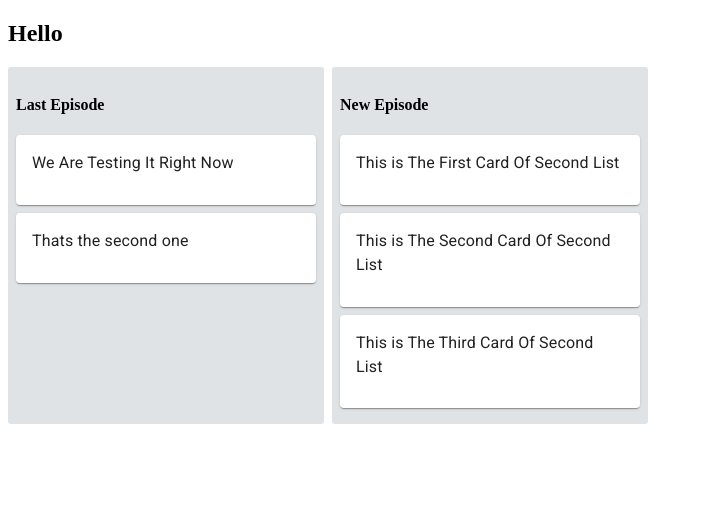
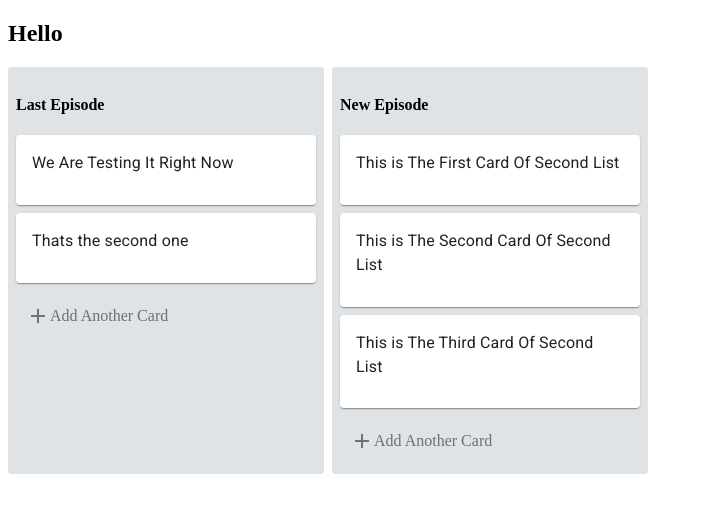
Before and after one commit to Usama26/trello-clone, a React (Create React App) app: page / in a window 1280 px wide. Shown: the top 512 px of the page, without its empty margins (0-703 px from the left). Built offline with nearby package versions, Linux system fonts and the light colour scheme.

Commit message:
autosize input area added

```diff
--- a/package.json
+++ b/package.json
@@ -12,6 +12,7 @@
     "react-dom": "^16.13.1",
     "react-redux": "^7.2.1",
     "react-scripts": "3.4.3",
+    "react-textarea-autosize": "^8.2.0",
     "redux": "^4.0.5"
   },
   "scripts": {
--- a/public/index.html
+++ b/public/index.html
@@ -11,6 +11,8 @@
     />
     <link rel="apple-touch-icon" href="%PUBLIC_URL%/logo192.png" />
     <link rel="stylesheet" href="https://fonts.googleapis.com/css?family=Roboto:300,400,500,700&display=swap" />
+    <link rel="stylesheet" href="https://fonts.googleapis.com/icon?family=Material+Icons">
+
 
     <!--
       manifest.json provides metadata used when your web app is installed on a
--- /dev/null
+++ b/src/componenets/TrelloActionButtion.js
@@ -0,0 +1,89 @@
+import React from 'react';
+import Icon from '@material-ui/core/Icon';
+import Textarea from 'react-textarea-autosize';
+import Card from '@material-ui/core/Card';
+
+class TrelloActionBution extends React.Component {
+
+    state = {
+        formOpen: false,
+        text: ""
+    }
+
+    openForm = () => {
+        this.setState({ formOpen: true })
+    }
+
+    closeForm = () => {
+        this.setState({ formOpen: false })
+    }
+
+    handleInputChange = (e) =>{
+        this.setState({ text: e.target.value })
+    }
+
+    renderAddButton = () => {
+        const { list } = this.props;
+
+        const buttonText = list ? "Add Another List" : "Add Another Card"
+        const buttonTextOpacity = list ? 1 : 0.5
+        const buttonTextColor = list ? "white" : "inherit"
+        const buttonTextBackground = list ? "rgb(0,0,0,15)" : "inherit"
+        return (
+            <div
+                onClick={this.openForm}
+                style={{
+                    ...styles.openForButtonGroup,
+                    opacity: buttonTextOpacity,
+                    color: buttonTextColor,
+                    backgroundColor: buttonTextBackground
+                }}>
+                <Icon>add</Icon>
+                <p>{buttonText}</p>
+            </div>);
+    }
+
+    renderForm = () => {
+
+        const { list } = this.props;
+
+        const placeholder = list ? "Enter list title..." : "Enter a title for this card..."
+
+        const buttonTitle = list ? "Add List" : "Add Card";
+
+
+        return (<div>
+            <Card>
+                <Textarea
+                    placeholder={placeholder}
+                    autoFocus
+                    onBlur={this.closeForm}
+                    value={this.state.text}
+                    onChange={this.handleInputChange}
+                    style={{
+                        resize:"none",
+                            width:"100%",
+                            outline:"none",
+                            border:"none"
+                    }}
+                />
+            </Card>
+        </div>)
+    }
+    render() {
+        return this.state.formOpen ? this.renderForm() : this.renderAddButton()
+    }
+}
+
+const styles = {
+    openForButtonGroup: {
+        display: "flex",
+        alignItems: "center",
+        cursor: "pointer",
+        borderRadius: 36,
+        width: 272,
+        paddingLeft: 10
+    }
+}
+
+export default TrelloActionBution;
--- a/src/componenets/TrelloList.js
+++ b/src/componenets/TrelloList.js
@@ -1,12 +1,13 @@
 import React from 'react'
 import TrelloCard from './TrelloCard'
-
+import TrelloActionButton from './TrelloActionButtion'
 
 const Trellolist =({title, cards}) =>{
     return(
         <div style={styles.container}>
         <h4>{title}</h4>
         {cards.map(card=> <TrelloCard key={card.id} text={card.text}/>)}
+        <TrelloActionButton/>
         </div>
     )
 }
```
Also changed, not shown: 1 other file (tests, documents, lock files or other folders).
